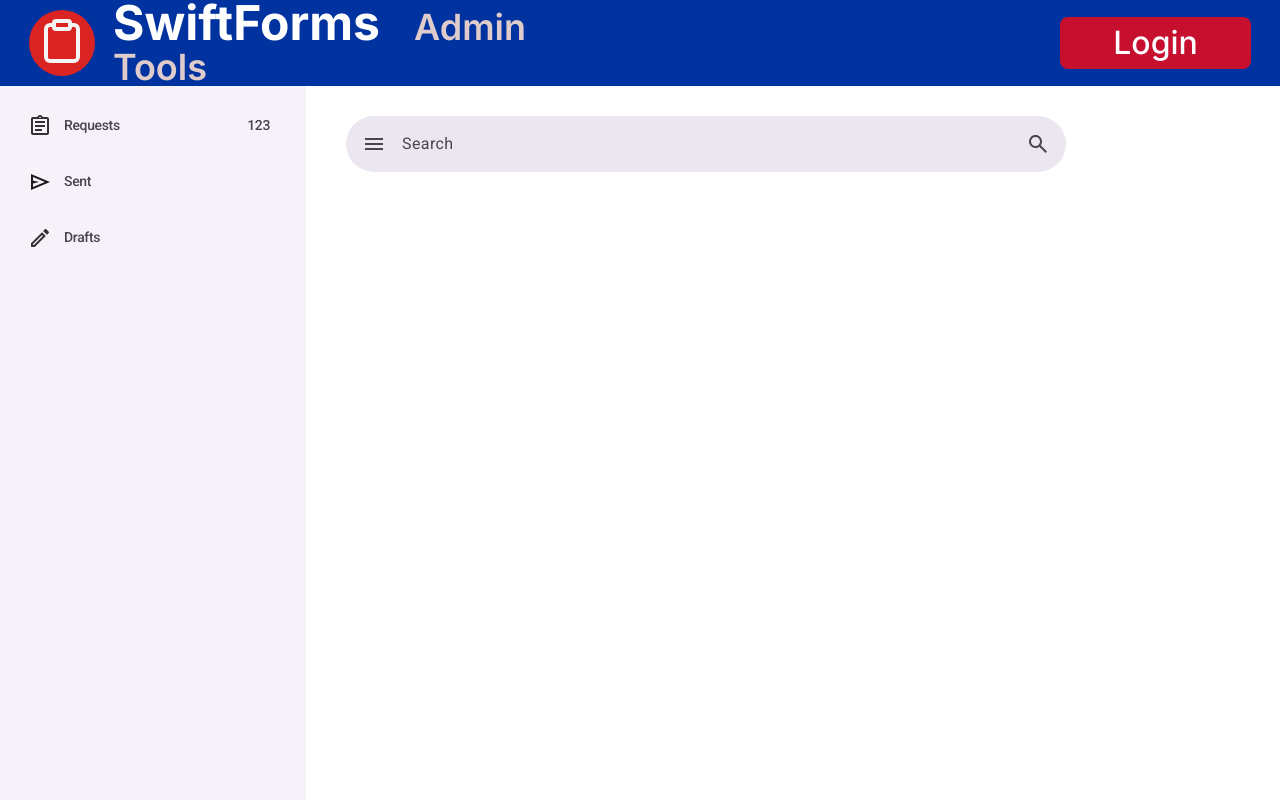
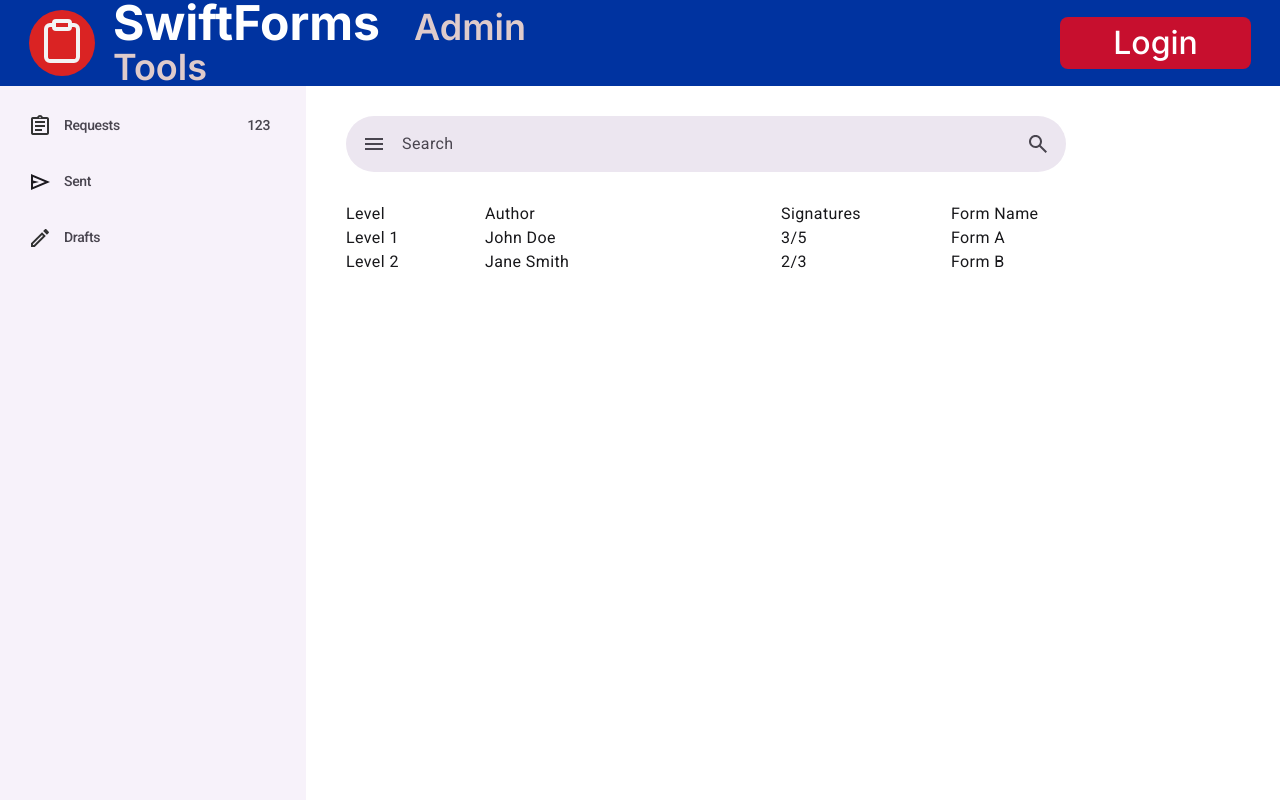
Before and after one commit to KZhang2002/Form-Web-App, a React (Vite) app: page / in a window 1280 px wide. Shown: the top 800 px of the page. Built offline with nearby package versions, Linux system fonts and the light colour scheme; a web font is replaced by a local one.

Commit message:
Added list to home page

```diff
--- a/package.json
+++ b/package.json
@@ -3,6 +3,7 @@
   "version": "0.1.0",
   "private": true,
   "dependencies": {
+    "@material/web": "^2.2.0",
     "@tailwindcss/vite": "^4.0.8",
     "@testing-library/jest-dom": "^5.14.1",
     "@testing-library/react": "^13.0.0",
--- a/src/Home.tsx
+++ b/src/Home.tsx
@@ -1,6 +1,8 @@
 import React from "react";
 import NavBar from "./components/NavBar";
 import {NavDrawer} from "./components/NavDrawer";
+import '@material/web/list/list.js';
+import '@material/web/list/list-item.js';
 
 export const SearchBar = () => {
   return (
@@ -10,7 +12,7 @@ export const SearchBar = () => {
            className="StateLayer grow shrink basis-0 self-stretch p-1 justify-start items-center gap-1 flex">
         <div data-svg-wrapper data-layer="Leading-icon" className="LeadingIcon">
           <svg width="48" height="48" viewBox="0 0 48 48" fill="none" xmlns="http://www.w3.org/2000/svg">
-            <g clip-path="url(#clip0_114_416)">
+            <g clipPath="url(#clip0_114_416)">
               <path d="M15 30V28H33V30H15ZM15 25V23H33V25H15ZM15 20V18H33V20H15Z" fill="#49454F"/>
             </g>
             <defs>
@@ -28,7 +30,7 @@ export const SearchBar = () => {
         </div>
         <div data-svg-wrapper data-layer="Trailing-Elements" className="TrailingElements">
           <svg width="48" height="48" viewBox="0 0 48 48" fill="none" xmlns="http://www.w3.org/2000/svg">
-            <g clip-path="url(#clip0_114_423)">
+            <g clipPath="url(#clip0_114_423)">
               <path
                 d="M31.6 33L25.3 26.7C24.8 27.1 24.225 27.4167 23.575 27.65C22.925 27.8833 22.2333 28 21.5 28C19.6833 28 18.1458 27.3708 16.8875 26.1125C15.6292 24.8542 15 23.3167 15 21.5C15 19.6833 15.6292 18.1458 16.8875 16.8875C18.1458 15.6292 19.6833 15 21.5 15C23.3167 15 24.8542 15.6292 26.1125 16.8875C27.3708 18.1458 28 19.6833 28 21.5C28 22.2333 27.8833 22.925 27.65 23.575C27.4167 24.225 27.1 24.8 26.7 25.3L33 31.6L31.6 33ZM21.5 26C22.75 26 23.8125 25.5625 24.6875 24.6875C25.5625 23.8125 26 22.75 26 21.5C26 20.25 25.5625 19.1875 24.6875 18.3125C23.8125 17.4375 22.75 17 21.5 17C20.25 17 19.1875 17.4375 18.3125 18.3125C17.4375 19.1875 17 20.25 17 21.5C17 22.75 17.4375 23.8125 18.3125 24.6875C19.1875 25.5625 20.25 26 21.5 26Z"
                 fill="#49454F"/>
@@ -45,6 +47,103 @@ export const SearchBar = () => {
   )
 }
 
+interface listItemProps {
+  isHeader: boolean; //todo could probably come up with a better solution than this
+  level?: number;
+  author?: string;
+  signaturesGotten?: number;
+  signaturesRequired?: number;
+  formName?: string;
+  formType?: string; // todo replace with formalized formtype variable?
+  arrivalDate?: Date;
+}
+
+export const ListItem = (props: listItemProps) => {
+  const { isHeader, level, author, signaturesGotten, signaturesRequired, formName, formType, arrivalDate} = props;
+  return (
+    <md-list-item className="w-[1421px] items-center ">
+      <div slot="headline" className="justify-start gap-9 flex">
+        <div
+          className="w-[103px] text-zinc-900 text-base font-normal font-['Roboto'] leading-normal tracking-wide">
+          {`${isHeader ? "Level" : level}`}
+        </div>
+        <div
+          className="w-[260px] text-zinc-900 text-base font-normal font-['Roboto'] leading-normal tracking-wide">
+          {`${isHeader ? "Author" : author}`}
+        </div>
+        <div
+          className="w-[134px] text-zinc-900 text-base font-normal font-['Roboto'] leading-normal tracking-wide">
+          {`${isHeader ? "Signatures" : `${signaturesGotten}/${signaturesRequired}`}`}
+        </div>
+        <div
+          className="w-[483px] text-zinc-900 text-base font-normal font-['Roboto'] leading-normal tracking-wide">
+          {`${isHeader ? "Form Name" : formName}`}
+        </div>
+        <div
+          className="w-[104px] text-right text-zinc-900 text-base font-normal font-['Roboto'] leading-normal tracking-wide">
+          {`${isHeader ? "formType" : formType}`}
+        </div>
+        <div
+          className="w-[157px] text-right text-zinc-900 text-base font-normal font-['Roboto'] leading-normal tracking-wide">
+          {`${isHeader ? "Date" : arrivalDate}`}
+        </div>
+      </div>
+    </md-list-item>
+  )
+}
+
+interface ListItemProps {
+  isHeader: boolean;
+  level?: string;
+  author?: string;
+  signaturesGotten?: number;
+  signaturesRequired?: number;
+  formName?: string;
+  formType?: string;
+  arrivalDate?: string;
+}
+
+const listData: ListItemProps[] = [
+  {
+    isHeader: true, // Header item
+  },
+  {
+    isHeader: false, // Regular item
+    level: "Level 1",
+    author: "John Doe",
+    signaturesGotten: 3,
+    signaturesRequired: 5,
+    formName: "Form A",
+    formType: "Type 1",
+    arrivalDate: "2024-01-01",
+  },
+  {
+    isHeader: false, // Another regular item
+    level: "Level 2",
+    author: "Jane Smith",
+    signaturesGotten: 2,
+    signaturesRequired: 3,
+    formName: "Form B",
+    formType: "Type 2",
+    arrivalDate: "2024-01-02",
+  },
+  // More items can be added here
+];
+
+
+
+export const List = () => {
+  return (
+    <div>
+      <md-list style={{maxWidth: "300px"}}>
+        {listData.map((item, index) => (
+          <ListItem key={index} {...item} />
+        ))}
+      </md-list>
+    </div>
+  )
+}
+
     export const Home = () => {
       return (
       <div data-layer="Default Layout"
@@ -55,6 +154,7 @@ export const Home = () => {
       <div data-layer="MainContent"
       className="MainContent flex flex-col items-start gap-[30px] w-[1614px] pt-[30px] pr-[34px] pb-0 pl-[30px] self-stretch">
       <SearchBar/>
+      <List/>
       </div>
       </div>
       </div>
--- a/src/components/Icons.tsx
+++ b/src/components/Icons.tsx
@@ -6,7 +6,7 @@ export const SwiftFormsIcon = () => {
       <svg width="48" height="48" viewBox="0 0 48 48" fill="none" xmlns="http://www.w3.org/2000/svg">
         <path
           d="M32 8H36C37.0609 8 38.0783 8.42143 38.8284 9.17157C39.5786 9.92172 40 10.9391 40 12V40C40 41.0609 39.5786 42.0783 38.8284 42.8284C38.0783 43.5786 37.0609 44 36 44H12C10.9391 44 9.92172 43.5786 9.17157 42.8284C8.42143 42.0783 8 41.0609 8 40V12C8 10.9391 8.42143 9.92172 9.17157 9.17157C9.92172 8.42143 10.9391 8 12 8H16M18 4H30C31.1046 4 32 4.89543 32 6V10C32 11.1046 31.1046 12 30 12H18C16.8954 12 16 11.1046 16 10V6C16 4.89543 16.8954 4 18 4Z"
-          stroke="#F3F3F3" stroke-width="4" stroke-linecap="round" stroke-linejoin="round"/>
+          stroke="#F3F3F3" strokeWidth="4" strokeLinecap="round" strokeLinejoin="round"/>
       </svg>
     </div>
   )
@@ -28,7 +28,7 @@ export const RequestIcon = () => {
   return (
     <div data-svg-wrapper data-layer="Icon" className="Icon relative">
       <svg width="24" height="24" viewBox="0 0 24 24" fill="none" xmlns="http://www.w3.org/2000/svg">
-        <g clip-path="url(#clip0_107_517)">
+        <g clipPath="url(#clip0_107_517)">
           <path
             d="M7 15H14V17H7V15ZM7 11H17V13H7V11ZM7 7H17V9H7V7ZM19 3H14.82C14.4 1.84 13.3 1 12 1C10.7 1 9.6 1.84 9.18 3H5C4.86 3 4.73 3.01 4.6 3.04C4.21 3.12 3.86 3.32 3.59 3.59C3.41 3.77 3.26 3.99 3.16 4.23C3.06 4.46 3 4.72 3 5V19C3 19.27 3.06 19.54 3.16 19.78C3.26 20.02 3.41 20.23 3.59 20.42C3.86 20.69 4.21 20.89 4.6 20.97C4.73 20.99 4.86 21 5 21H19C20.1 21 21 20.1 21 19V5C21 3.9 20.1 3 19 3ZM12 2.75C12.41 2.75 12.75 3.09 12.75 3.5C12.75 3.91 12.41 4.25 12 4.25C11.59 4.25 11.25 3.91 11.25 3.5C11.25 3.09 11.59 2.75 12 2.75ZM19 19H5V5H19V19Z"
             fill="#323232"/>
@@ -58,7 +58,7 @@ export const DraftIcon = () => {
   return (
     <div data-svg-wrapper data-layer="Icon" className="Icon relative">
       <svg width="24" height="24" viewBox="0 0 24 24" fill="none" xmlns="http://www.w3.org/2000/svg">
-        <g clip-path="url(#clip0_107_537)">
+        <g clipPath="url(#clip0_107_537)">
           <path
             d="M14.06 9.02L14.98 9.94L5.92 19H5V18.08L14.06 9.02V9.02ZM17.66 3C17.41 3 17.15 3.1 16.96 3.29L15.13 5.12L18.88 8.87L20.71 7.04C21.1 6.65 21.1 6.02 20.71 5.63L18.37 3.29C18.17 3.09 17.92 3 17.66 3V3ZM14.06 6.19L3 17.25V21H6.75L17.81 9.94L14.06 6.19V6.19Z"
             fill="#323232"/>
```
Also changed, not shown: 1 other file (tests, documents, lock files or other folders). Lines whose indentation alone changed are shown as unchanged.
